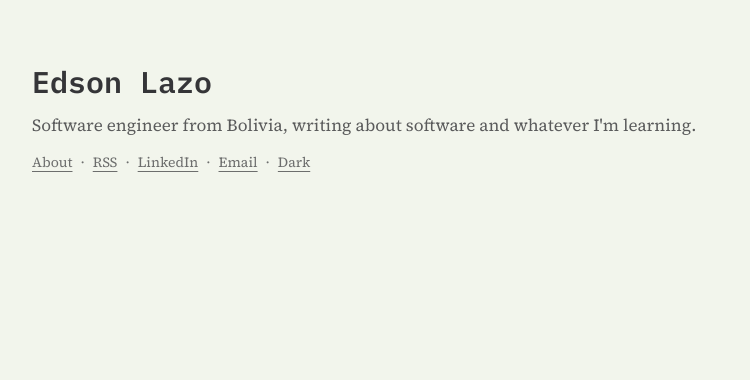
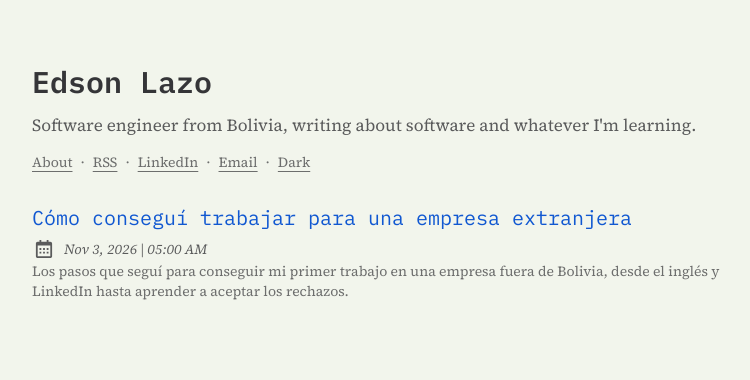
Before and after one commit to edsonlazo/edsonlazo.github.io, an Astro site: page / in a window 1280 px wide. Shown: the whole page, without its empty margins (240-990 px from the left). Built offline with nearby package versions, Linux system fonts and the light colour scheme; Astro itself is replaced by a stand-in of ours.

Commit message:
Fix post date so it shows on the home page

```diff
--- a/src/content/blog/como-consegui-trabajar-para-una-empresa-extranjera.md
+++ b/src/content/blog/como-consegui-trabajar-para-una-empresa-extranjera.md
@@ -1,5 +1,5 @@
 ---
-pubDatetime: 2026-11-03T12:00:00Z
+pubDatetime: 2026-11-03T05:00:00Z
 title: Cómo conseguí trabajar para una empresa extranjera
 slug: como-consegui-trabajar-para-una-empresa-extranjera
 featured: false
```
